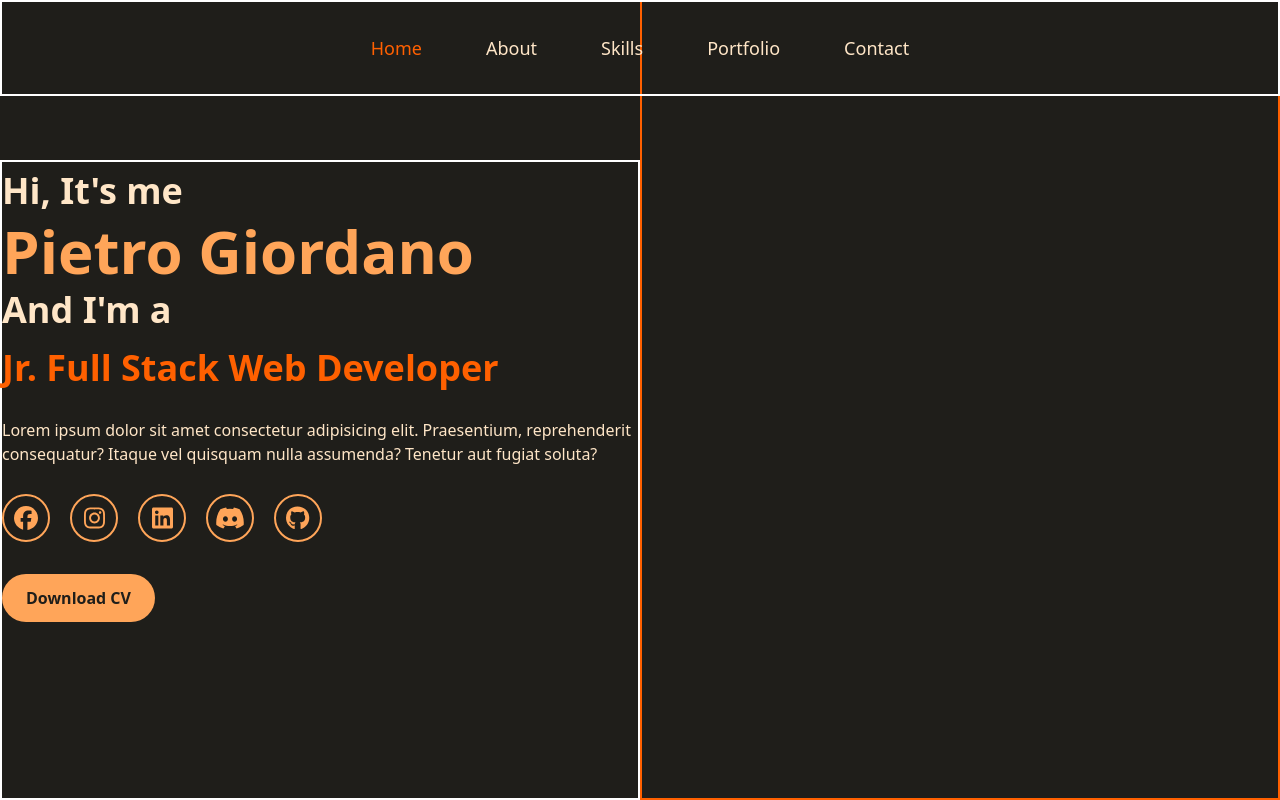
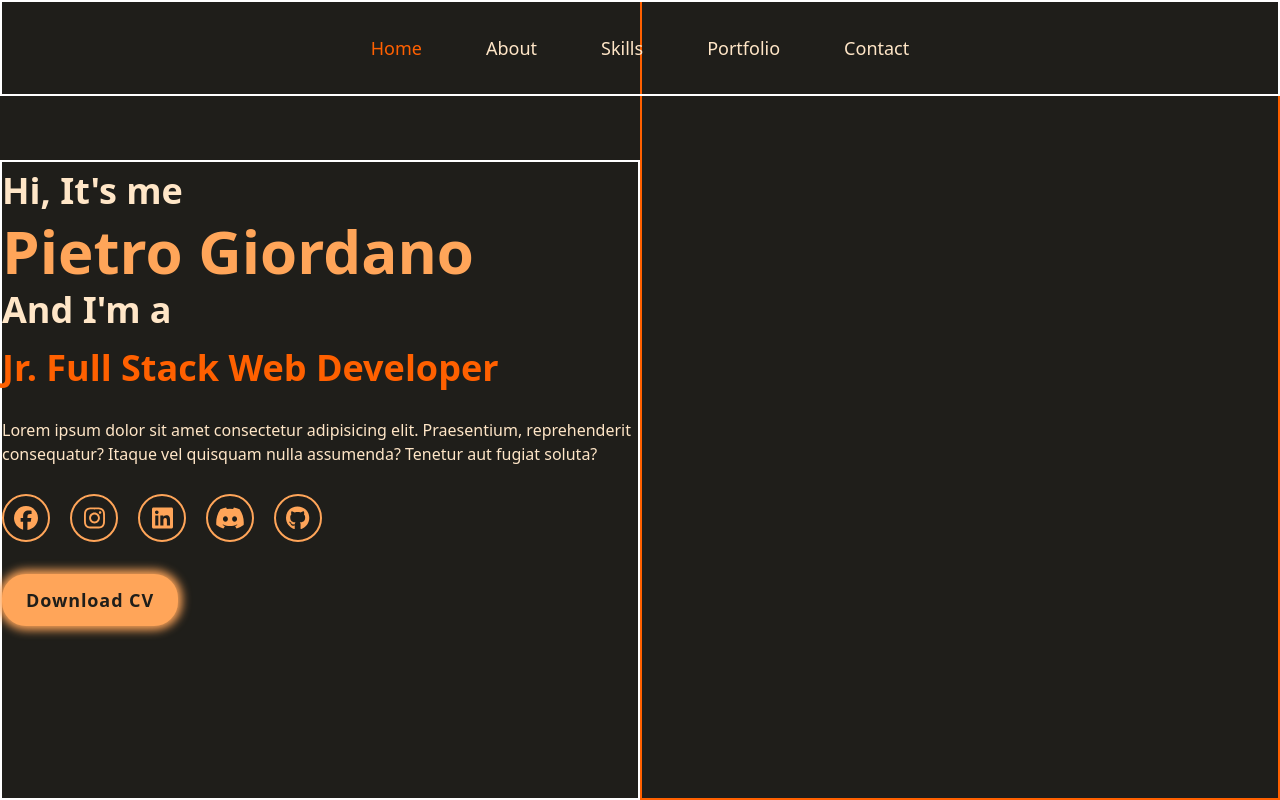
Before and after one commit to pietro-giordano/portfolio_frontend, a Vue app: page / in a window 1280 px wide. Built offline with nearby package versions, Linux system fonts and the light colour scheme.

Commit message:
av jumbo

```diff
--- a/src/components/AppHeader.vue
+++ b/src/components/AppHeader.vue
@@ -57,14 +57,14 @@ export default {
                         <ul class="flex mt-2">
                               <li v-for="item in social" class=" ">
                                     <a :href="item.link"
-                                          class="flex justify-center items-center w-12 h-12 border-2 border-orange-light rounded-full me-5
-                                                                        text-orange-light hover:text-bblack hover:border-orange-light hover:bg-orange-light hover:shadow-o">
+                                          class="flex justify-center items-center w-12 h-12 border-2 border-orange-light rounded-full me-5 text-orange-light hover:text-bblack hover:border-orange-light hover:bg-orange-light hover:shadow-o transition-shadow duration-75">
                                           <font-awesome-icon :icon="`${item.icon}`" size="xl" />
                                     </a>
                               </li>
                         </ul>
 
-                        <button class="mt-8 px-6 py-3 font-bold rounded-3xl text-bblack bg-orange-light hover:shadow-o">
+                        <button
+                              class="mt-8 px-6 py-3 font-bold text-lg rounded-3xl text-bblack bg-orange-light shadow-o hover:shadow-none tracking-wider transition-shadow duration-500">
                               Download CV
                         </button>
                   </div>
--- a/tailwind.config.js
+++ b/tailwind.config.js
@@ -13,6 +13,7 @@ export default {
                   'white': 'white'
             },
             boxShadow: {
+                  'none': '0px 0px 0px 0px #000',
                   'o': '0px 0px 10px 4px #FFA559'
             },
             extend: {},
```
